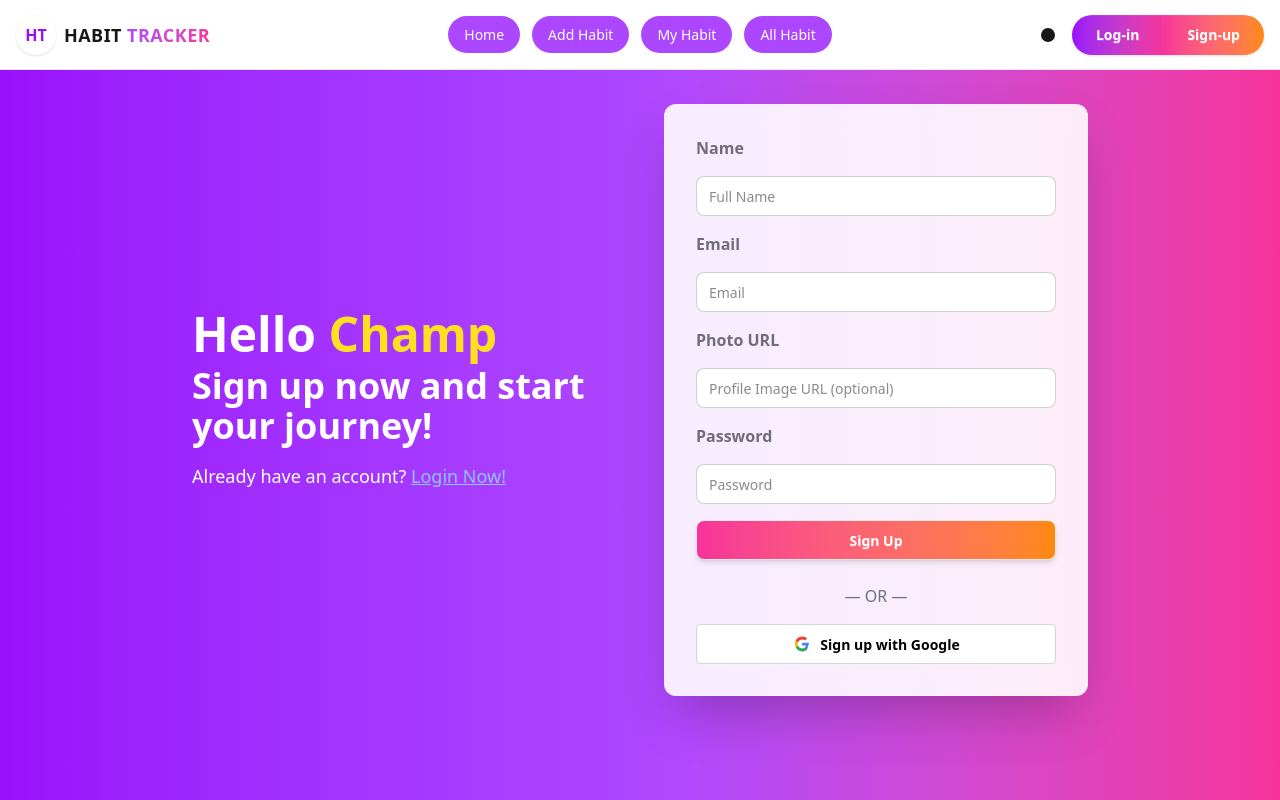
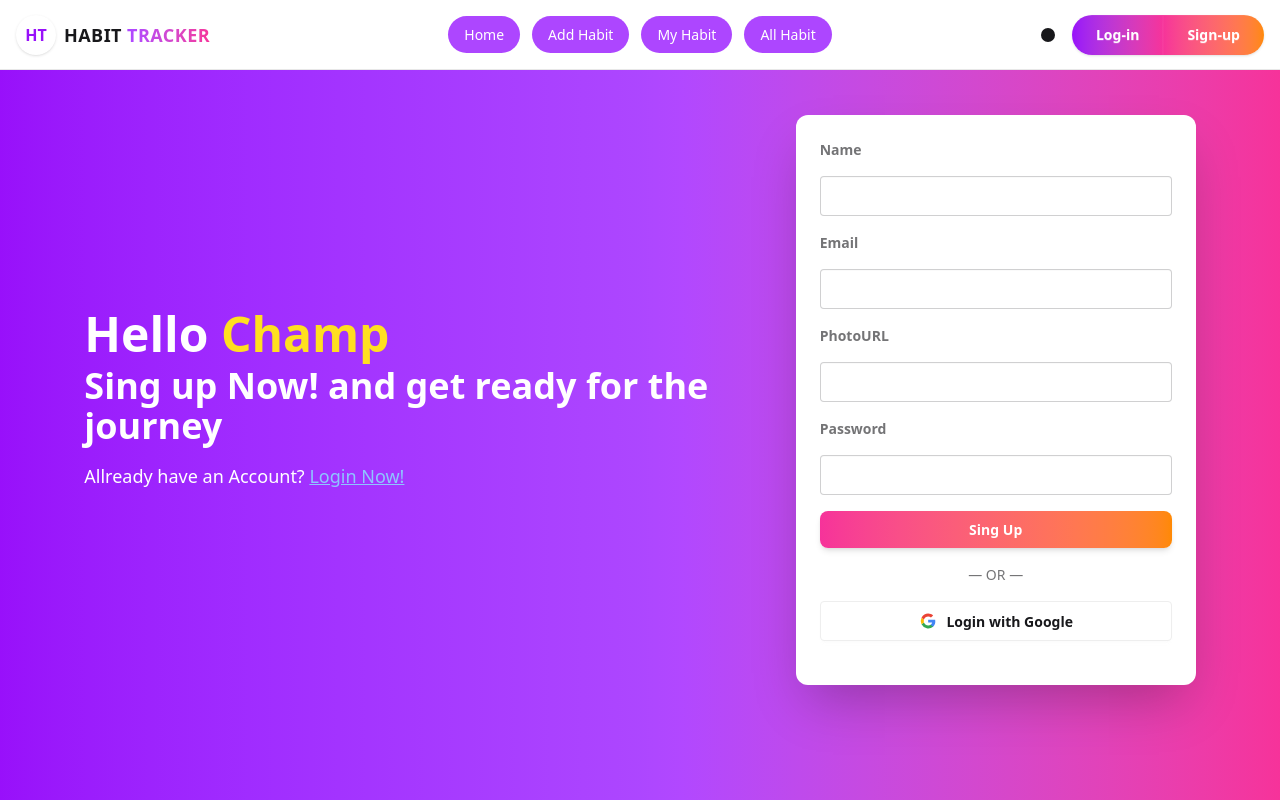
Before and after one commit to fhpantho/B12-A10-client-site, a React (Vite) app: page /singup in a window 1280 px wide. Shown: the top 800 px of the page. Built offline with nearby package versions, Linux system fonts and the light colour scheme; no server answers.

Commit message:
fix the login and singup code

```diff
--- a/package.json
+++ b/package.json
@@ -23,6 +23,7 @@
     "react-router-dom": "^7.9.5",
     "react-simple-typewriter": "^5.0.1",
     "react-slick": "^0.31.0",
+    "react-theme-switch-animation": "^1.0.0",
     "react-toastify": "^11.0.5",
     "react-tooltip": "^5.30.0",
     "slick-carousel": "^1.8.1",
--- a/src/components/authonticate/Login.jsx
+++ b/src/components/authonticate/Login.jsx
@@ -1,4 +1,4 @@
-import React, { useState, useEffect, useContext } from "react";
+import React, { useContext, useState } from "react";
 import { NavLink, useLocation, useNavigate } from "react-router";
 import { Authcontext } from "../../context/Authcontext";
 import { toast } from "react-hot-toast";
@@ -8,23 +8,14 @@ const Login = () => {
   const navigate = useNavigate();
   const location = useLocation();
   const from = location.state?.from || "/";
-  const { signInWithGoogle, signInUser } = useContext(Authcontext);
-  const [loading, setLoading] = useState(false);
 
-  // Auto hide errors after 5 seconds
-  useEffect(() => {
-    if (error) {
-      const timer = setTimeout(() => setError(""), 5000);
-      return () => clearTimeout(timer);
-    }
-  }, [error]);
+  const { singInWithgoogle, singinUser } = useContext(Authcontext);
 
-  // Google login
-  const handleGoogleSignIn = () => {
-    signInWithGoogle()
+  const handleGoogleSingIn = () => {
+    singInWithgoogle()
       .then((res) => {
         console.log(res.user);
-        toast.success("Logged in with Google successfully!");
+        toast.success("Login with google succesfully");
         navigate(from, { replace: true });
       })
       .catch((err) => {
@@ -33,98 +24,106 @@ const Login = () => {
       });
   };
 
-  // Email & password login
-  const handleSignInWithEmail = (e) => {
+  const handleSingInWithEmailAndPassword = (e) => {
     e.preventDefault();
-    const email = e.target.email.value.trim();
+
+    const email = e.target.email.value;
     const password = e.target.password.value;
 
-    const errors = [];
-    if (!email) errors.push("Email is required");
-    if (!password) errors.push("Password is required");
-    if (password && !/[A-Z]/.test(password)) errors.push("1 uppercase letter required");
-    if (password && !/[a-z]/.test(password)) errors.push("1 lowercase letter required");
-    if (password && password.length < 6) errors.push("Password must be at least 6 characters");
-
-    if (errors.length > 0) {
-      setError(errors.join(". "));
+    if (email.length === 0) {
+      setError("Please input your Email");
+      return;
+    }
+    if (password.length === 0) {
+      setError("Password cannot be Empty");
+      return;
+    }
+    if (!/[A-Z]/.test(password)) {
+      setError("Password must contain at least one uppercase letter.");
+      return;
+    }
+    if (!/[a-z]/.test(password)) {
+      setError("Password must contain at least one lowercase letter.");
+      return;
+    }
+    if (password.length < 6) {
+      setError("Password must be at least 6 characters long.");
       return;
     }
 
     setError("");
-    setLoading(true);
 
-    signInUser(email, password)
+    singinUser(email, password)
       .then((res) => {
         console.log(res.user);
-        toast.success("Logged in successfully!");
+        toast.success("User log in succesfully");
         navigate(from, { replace: true });
       })
       .catch((err) => {
         console.error(err);
+        toast.error(err.message);
         setError(err.message);
-        toast.error(err.message);
-      })
-      .finally(() => setLoading(false));
+      });
   };
 
   return (
-    <div className="min-h-screen flex items-center justify-center bg-gradient-to-r from-purple-600 via-purple-500 to-pink-500 px-4">
-      <div className="max-w-4xl w-full grid lg:grid-cols-2 gap-12 items-center">
+    <div className="hero min-h-screen bg-gradient-to-r from-purple-600 via-purple-500 to-pink-500 dark:from-base-300 dark:via-base-200 dark:to-base-300 transition-colors duration-300">
+      <div className="hero-content flex-col lg:flex-row gap-16 p-6">
+
         {/* Left Section */}
-        <div className="text-white text-center lg:text-left">
+        <div className="text-center lg:text-left text-white dark:text-base-content">
           <h1 className="text-5xl font-bold mb-2">
-            Welcome <span className="text-yellow-300">Back</span>
+            Wellcome <span className="text-yellow-300">Back</span>
           </h1>
+
           <h2 className="text-4xl font-semibold mb-4">Login Now!</h2>
+
           <p className="text-lg">
-            Don't have an account?{" "}
+            Dont have an Account?{" "}
             <NavLink
-              to="/signup"
               className="text-blue-300 underline hover:text-yellow-300 transition-colors"
+              to="/singup"
             >
-              Sign Up Now!
+              Sing Up Now!
             </NavLink>
           </p>
         </div>
 
-        {/* Right Section - Form */}
-        <div className="bg-white/90 dark:bg-gray-800 dark:text-gray-200 backdrop-blur-md shadow-2xl rounded-xl p-8 w-full">
-          <form onSubmit={handleSignInWithEmail} className="flex flex-col gap-4">
+        {/* Right Section */}
+        <div className="card bg-base-100 dark:bg-base-200 text-base-content w-full max-w-sm shadow-2xl rounded-xl transition-colors duration-300">
+          <div className="card-body">
+
+            <form
+              onSubmit={handleSingInWithEmailAndPassword}
+              className="flex flex-col gap-4"
+            >
               <label className="label font-semibold">Email</label>
               <input
                 type="email"
                 name="email"
-              aria-label="Email address"
                 placeholder="Email"
-              className="input input-bordered w-full rounded-lg"
+                className="input input-bordered w-full"
               />
 
               <label className="label font-semibold">Password</label>
               <input
                 type="password"
                 name="password"
-              aria-label="Password"
                 placeholder="Password"
-              className="input input-bordered w-full rounded-lg"
+                className="input input-bordered w-full"
               />
 
-            <button
-              type="submit"
-              disabled={loading}
-              className="btn w-full py-2 rounded-lg bg-gradient-to-r from-pink-500 to-orange-400 hover:from-pink-400 hover:to-orange-300 text-white font-semibold shadow-md transition-all duration-200 flex justify-center items-center gap-2"
-            >
-              {loading ? "Logging in..." : "Login"}
+              <button className="cursor-pointer w-full py-2 rounded-lg bg-gradient-to-r from-pink-500 to-orange-400 hover:from-pink-400 hover:to-orange-300 text-white font-semibold shadow-md transition-all duration-200">
+                Login
               </button>
 
-            {/* OR Divider */}
-            <div className="text-center text-gray-500 my-2">— OR —</div>
+              <div className="text-center text-base-content/60 my-2">— OR —</div>
             </form>
 
             {/* Google Login */}
             <button
-            onClick={handleGoogleSignIn}
-            className="btn w-full flex items-center justify-center gap-2 bg-white text-black border border-gray-300 hover:bg-gray-100 hover:scale-105 transition-transform duration-200 mt-2"
+              onClick={handleGoogleSingIn}
+              className="btn w-full flex items-center justify-center gap-2 bg-base-100 dark:bg-base-300 text-base-content border border-base-300 hover:bg-base-200 transition-colors duration-200 mt-2"
             >
               <svg
                 aria-label="Google logo"
@@ -134,11 +133,11 @@ const Login = () => {
                 viewBox="0 0 512 512"
               >
                 <g>
-                <path d="M0 0h512v512H0z" fill="#fff" />
-                <path fill="#34a853" d="M153 292c30 82 118 95 171 60h62v48A192 192 0 0190 341" />
-                <path fill="#4285f4" d="m386 400 53-179H260v74h102q-7 37-38 57" />
-                <path fill="#fbbc02" d="M90 341a208 200 0 010-171l63 49q-12 37 0 73" />
-                <path fill="#ea4335" d="M153 219c22-69 116-109 179-50l55-54c-78-75-230-72-297 55" />
+                  <path d="m0 0H512V512H0" fill="#fff"></path>
+                  <path fill="#34a853" d="M153 292c30 82 118 95 171 60h62v48A192 192 0 0190 341"></path>
+                  <path fill="#4285f4" d="m386 400a140 175 0 0053-179H260v74h102q-7 37-38 57"></path>
+                  <path fill="#fbbc02" d="m90 341a208 200 0 010-171l63 49q-12 37 0 73"></path>
+                  <path fill="#ea4335" d="m153 219c22-69 116-109 179-50l55-54c-78-75-230-72-297 55"></path>
                 </g>
               </svg>
               Login with Google
@@ -146,10 +145,11 @@ const Login = () => {
 
             {/* Error Message */}
             {error && (
-            <p className="text-red-500 text-sm mt-3 w-full text-center transition-opacity duration-300">
-              {error}
+              <p className="text-red-500 text-sm mt-2 text-center transition-opacity duration-300">
+                {error || " "}
               </p>
             )}
+          </div>
         </div>
       </div>
     </div>
--- a/src/components/authonticate/Singup.jsx
+++ b/src/components/authonticate/Singup.jsx
@@ -1,147 +1,127 @@
-import React, { useState, useEffect, useContext } from "react";
+import React, { useContext, useState } from "react";
 import { NavLink, useNavigate } from "react-router";
 import { Authcontext } from "../../context/Authcontext";
 import { updateProfile } from "firebase/auth";
 import { toast } from "react-hot-toast";
 
-const SignUp = () => {
+const Singup = () => {
   const navigate = useNavigate();
-  const { signInWithGoogle, createUser } = useContext(Authcontext);
   const [error, setError] = useState("");
-  const [loading, setLoading] = useState(false);
+  const { singInWithgoogle, creatUser } = useContext(Authcontext);
 
-  // Auto-hide error
-  useEffect(() => {
-    if (error) {
-      const timer = setTimeout(() => setError(""), 5000);
-      return () => clearTimeout(timer);
-    }
-  }, [error]);
-
-  const handleGoogleSignUp = () => {
-    signInWithGoogle()
-      .then((res) => {
+  const handleGoogleSingIn = () => {
+    singInWithgoogle().then((res) => {
       console.log(res.user);
-        toast.success("Signed up with Google successfully!");
+      toast.success("Login with google succesfully");
       setError("");
       navigate("/");
-      })
-      .catch((err) => {
-        console.error(err);
-        toast.error("Google signup failed");
     });
   };
 
-  const registerUser = async (e) => {
+  const resisterUser = async (e) => {
     e.preventDefault();
-    const name = e.target.name.value.trim();
-    const email = e.target.email.value.trim();
-    const photoURL = e.target.photoURL.value.trim();
+
+    const name = e.target.name.value;
+    const email = e.target.email.value;
+    const photoURL = e.target.photoURL.value;
     const password = e.target.password.value;
 
-    const errors = [];
-    if (!email) errors.push("Email is required");
-    if (!password) errors.push("Password is required");
-    if (password && !/[A-Z]/.test(password)) errors.push("1 uppercase letter required");
-    if (password && !/[a-z]/.test(password)) errors.push("1 lowercase letter required");
-    if (password && password.length < 6) errors.push("Password must be at least 6 characters");
-
-    if (errors.length > 0) {
-      setError(errors.join(". "));
+    if (email.length === 0) {
+      setError("Please input your Email");
+      return;
+    }
+    if (password.length === 0) {
+      setError("Password cannot be Empty");
+      return;
+    }
+    if (!/[A-Z]/.test(password)) {
+      setError("Password must contain at least one uppercase letter.");
+      return;
+    }
+    if (!/[a-z]/.test(password)) {
+      setError("Password must contain at least one lowercase letter.");
+      return;
+    }
+    if (password.length < 6) {
+      setError("Password must be at least 6 characters long.");
       return;
     }
 
     setError("");
-    setLoading(true);
 
-    createUser(email, password)
+    creatUser(email, password)
       .then((userCredential) => {
-        toast.success("Signed up successfully!");
+        toast.success("Sing up Succesfully");
         const user = userCredential.user;
 
-        updateProfile(user, { displayName: name, photoURL: photoURL });
+        updateProfile(user, {
+          displayName: name,
+          photoURL: photoURL,
+        });
+
+        user.name = name;
+        user.photoURL = photoURL;
+
         navigate("/");
       })
       .catch((err) => {
-        console.error(err);
-        setError(err.message);
-        toast.error(`Signup failed: ${err.message}`);
-      })
-      .finally(() => setLoading(false));
+        toast.error(`failed to sing up ${err.message}`);
+      });
   };
 
   return (
-    <div className="min-h-screen flex items-center justify-center bg-gradient-to-r from-purple-600 via-purple-500 to-pink-500 px-4">
-      <div className="max-w-4xl w-full grid lg:grid-cols-2 gap-12 items-center">
+    <div className="hero min-h-screen bg-gradient-to-r from-purple-600 via-purple-500 to-pink-500 dark:from-base-300 dark:via-base-200 dark:to-base-300 transition-colors duration-300">
+      <div className="hero-content flex-col lg:flex-row gap-16 p-6">
+
         {/* Left Section */}
-        <div className="text-white text-center lg:text-left">
+        <div className="text-center lg:text-left text-white dark:text-base-content">
           <h1 className="text-5xl font-bold mb-2">
             Hello <span className="text-yellow-300">Champ</span>
           </h1>
+
           <h2 className="text-4xl font-semibold mb-4">
-            Sign up now and start your journey!
+            Sing up Now! and get ready for the journey
           </h2>
+
           <p className="text-lg">
-            Already have an account?{" "}
+            Allready have an Account?{" "}
             <NavLink
+              className="text-blue-300 underline hover:text-yellow-300 transition-colors"
               to="/login"
-              className="text-blue-300 underline hover:text-yellow-300 transition-colors"
             >
               Login Now!
             </NavLink>
           </p>
         </div>
 
-        {/* Right Section - Form */}
-        <div className="bg-white/90 dark:bg-gray-800 dark:text-gray-200 backdrop-blur-md shadow-2xl rounded-xl p-8 w-full">
-          <form onSubmit={registerUser} className="flex flex-col gap-4">
+        {/* Right Section */}
+        <div className="card bg-base-100 dark:bg-base-200 text-base-content w-full sm:max-w-[400px] max-w-[300px] shadow-2xl rounded-xl transition-colors duration-300">
+          <div className="card-body flex flex-col gap-4">
+
+            <form onSubmit={resisterUser} className="flex flex-col gap-4">
               <label className="label font-semibold">Name</label>
-            <input
-              type="text"
-              name="name"
-              placeholder="Full Name"
-              className="input input-bordered w-full rounded-lg"
-            />
+              <input type="text" name="name" className="input input-bordered w-full" />
 
               <label className="label font-semibold">Email</label>
-            <input
-              type="email"
-              name="email"
-              placeholder="Email"
-              className="input input-bordered w-full rounded-lg"
-            />
+              <input type="email" name="email" className="input input-bordered w-full" />
 
-            <label className="label font-semibold">Photo URL</label>
-            <input
-              type="text"
-              name="photoURL"
-              placeholder="Profile Image URL (optional)"
-              className="input input-bordered w-full rounded-lg"
-            />
+              <label className="label font-semibold">PhotoURL</label>
+              <input type="text" name="photoURL" className="input input-bordered w-full" />
 
               <label className="label font-semibold">Password</label>
-            <input
-              type="password"
-              name="password"
-              placeholder="Password"
-              className="input input-bordered w-full rounded-lg"
-            />
+              <input type="password" name="password" className="input input-bordered w-full" />
 
-            <button
-              type="submit"
-              disabled={loading}
-              className="btn w-full py-2 rounded-lg bg-gradient-to-r from-pink-500 to-orange-400 hover:from-pink-400 hover:to-orange-300 text-white font-semibold shadow-md flex justify-center items-center gap-2 transition-all duration-200"
-            >
-              {loading ? "Signing up..." : "Sign Up"}
+              <button className="cursor-pointer w-full py-2 rounded-lg bg-gradient-to-r from-pink-500 to-orange-400 hover:from-pink-400 hover:to-orange-300 text-white font-semibold shadow-md transition-all duration-200">
+                Sing Up
               </button>
 
-            <div className="text-center text-gray-500 my-2">— OR —</div>
+              <div className="text-center text-base-content/60">— OR —</div>
             </form>
 
-          {/* Google SignUp */}
+            {/* Google Signup */}
             <button
-            onClick={handleGoogleSignUp}
-            className="btn w-full flex items-center justify-center gap-2 bg-white text-black border border-gray-300 hover:bg-gray-100 hover:scale-105 transition-transform duration-200 mt-2"
+              onClick={handleGoogleSingIn}
+              className="cursor-pointer btn w-full flex items-center justify-center gap-2 bg-base-100 dark:bg-base-300 text-base-content border border-base-300 hover:bg-base-200 transition-colors duration-200"
             >
               <svg
                 aria-label="Google logo"
@@ -151,26 +131,26 @@ const SignUp = () => {
                 viewBox="0 0 512 512"
               >
                 <g>
-                <path d="M0 0h512v512H0z" fill="#fff" />
-                <path fill="#34a853" d="M153 292c30 82 118 95 171 60h62v48A192 192 0 0190 341" />
-                <path fill="#4285f4" d="m386 400 53-179H260v74h102q-7 37-38 57" />
-                <path fill="#fbbc02" d="M90 341a208 200 0 010-171l63 49q-12 37 0 73" />
-                <path fill="#ea4335" d="M153 219c22-69 116-109 179-50l55-54c-78-75-230-72-297 55" />
+                  <path d="m0 0H512V512H0" fill="#fff"></path>
+                  <path fill="#34a853" d="M153 292c30 82 118 95 171 60h62v48A192 192 0 0190 341"></path>
+                  <path fill="#4285f4" d="m386 400a140 175 0 0053-179H260v74h102q-7 37-38 57"></path>
+                  <path fill="#fbbc02" d="m90 341a208 200 0 010-171l63 49q-12 37 0 73"></path>
+                  <path fill="#ea4335" d="m153 219c22-69 116-109 179-50l55-54c-78-75-230-72-297 55"></path>
                 </g>
               </svg>
-            Sign up with Google
+              Login with Google
             </button>
 
             {/* Error Message */}
-          {error && (
-            <p className="text-red-500 text-sm mt-3 w-full text-center transition-opacity duration-300">
-              {error}
+            <p className="text-red-500 text-sm mt-1 text-center">
+              {error || " "}
             </p>
-          )}
+
+          </div>
         </div>
       </div>
     </div>
   );
 };
 
-export default SignUp;
+export default Singup;
```
Also changed, not shown: src/components/Header/Banner.jsx (+60 -27 lines), 1 other file (tests, documents, lock files or other folders). Lines whose indentation alone changed are shown as unchanged.
